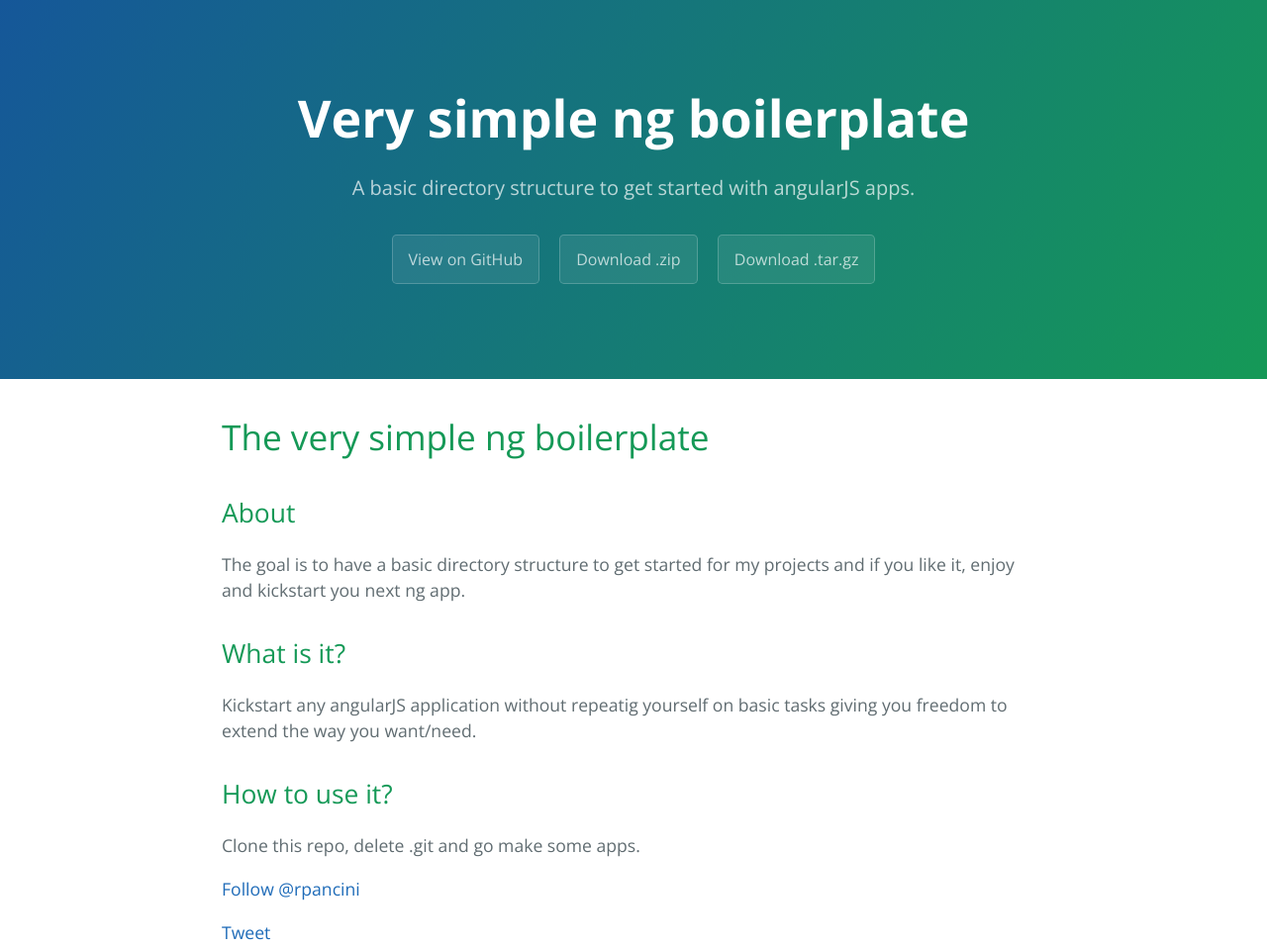
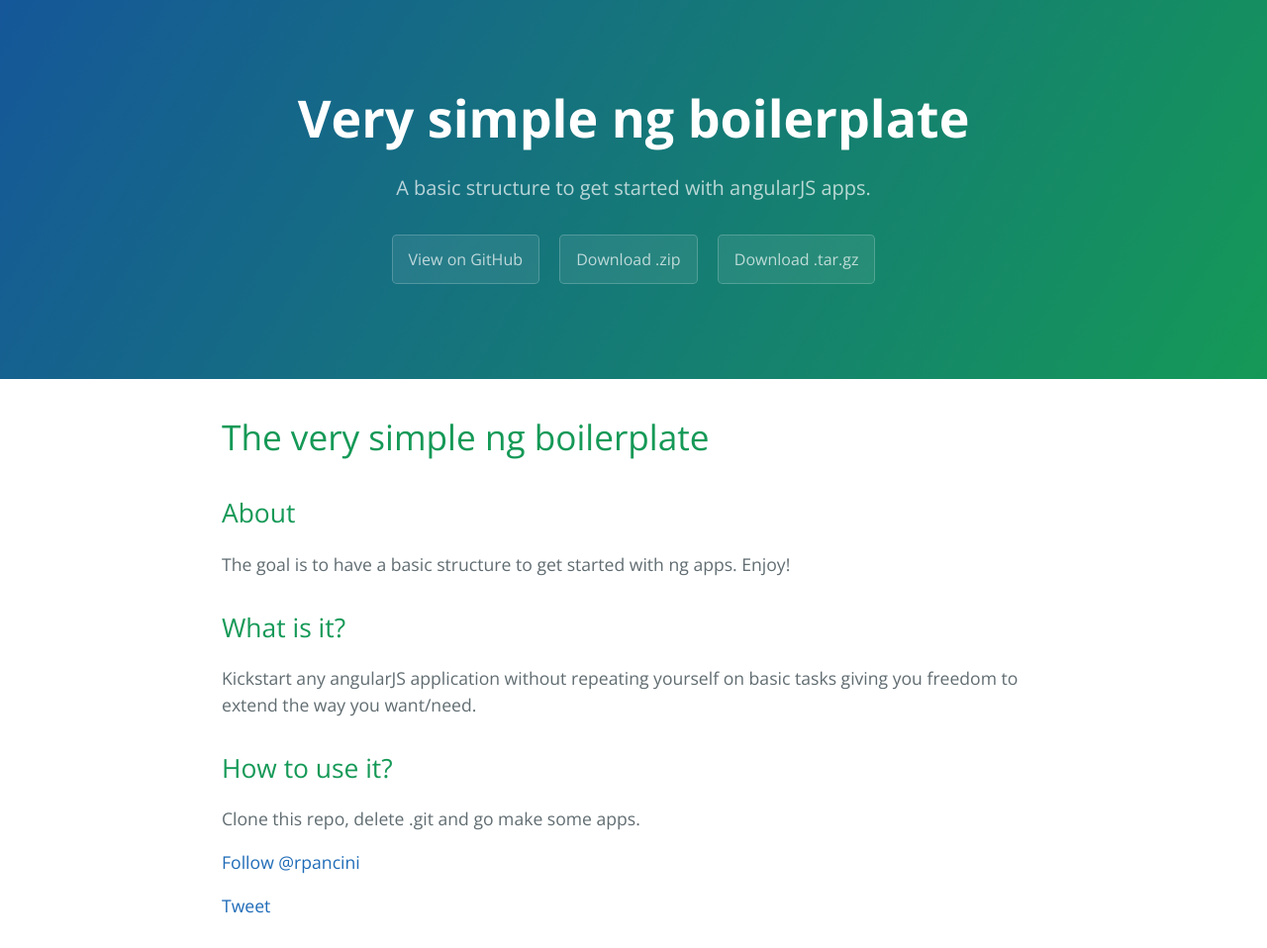
Before and after one commit to ricpan/verySimpleNgBoilerplate, a plain HTML site: page index.html in a window 1280 px wide. Shown: the top 958 px of the page at 99% size. Drawn offline with nearby package versions, Linux system fonts and the light colour scheme.

```diff
--- a/index.html
+++ b/index.html
@@ -12,7 +12,7 @@
   <body>
     <section class="page-header">
       <h1 class="project-name">Very simple ng boilerplate</h1>
-      <h2 class="project-tagline">A basic directory structure to get started with angularJS apps.</h2>
+      <h2 class="project-tagline">A basic structure to get started with angularJS apps.</h2>
       <a href="https://github.com/ricpan/verySimpleNgBoilerplate" class="btn">View on GitHub</a>
       <a href="https://github.com/ricpan/verySimpleNgBoilerplate/zipball/master" class="btn">Download .zip</a>
       <a href="https://github.com/ricpan/verySimpleNgBoilerplate/tarball/master" class="btn">Download .tar.gz</a>
@@ -25,12 +25,12 @@
 <h2>
 <a id="about" class="anchor" href="#about" aria-hidden="true"><span class="octicon octicon-link"></span></a>About</h2>
 
-<p>The goal is to have a basic directory structure to get started for my projects and if you like it, enjoy and kickstart you next ng app. </p>
+<p>The goal is to have a basic structure to get started with ng apps. Enjoy! </p>
 
 <h2>
 <a id="what-is-it" class="anchor" href="#what-is-it" aria-hidden="true"><span class="octicon octicon-link"></span></a>What is it?</h2>
 
-<p>Kickstart any angularJS application without repeatig yourself on basic tasks giving you freedom to extend the way you want/need.</p>
+<p>Kickstart any angularJS application without repeating yourself on basic tasks giving you freedom to extend the way you want/need.</p>
 
 <h2>
 <a id="how-to-use-it" class="anchor" href="#how-to-use-it" aria-hidden="true"><span class="octicon octicon-link"></span></a>How to use it?</h2>
```
Also changed, not shown: params.json (+1 -1 lines).
